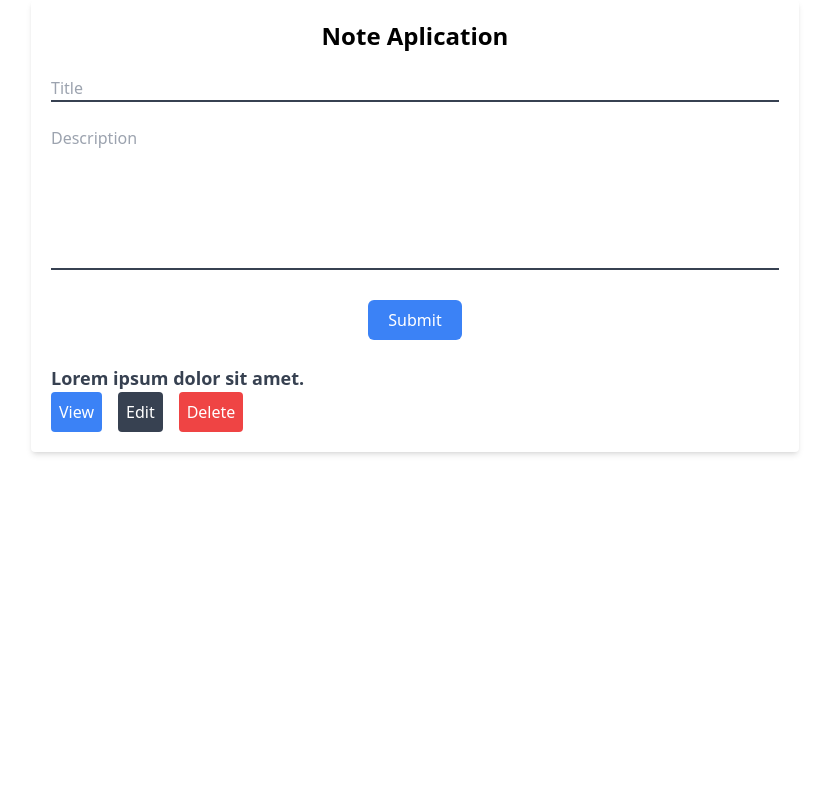
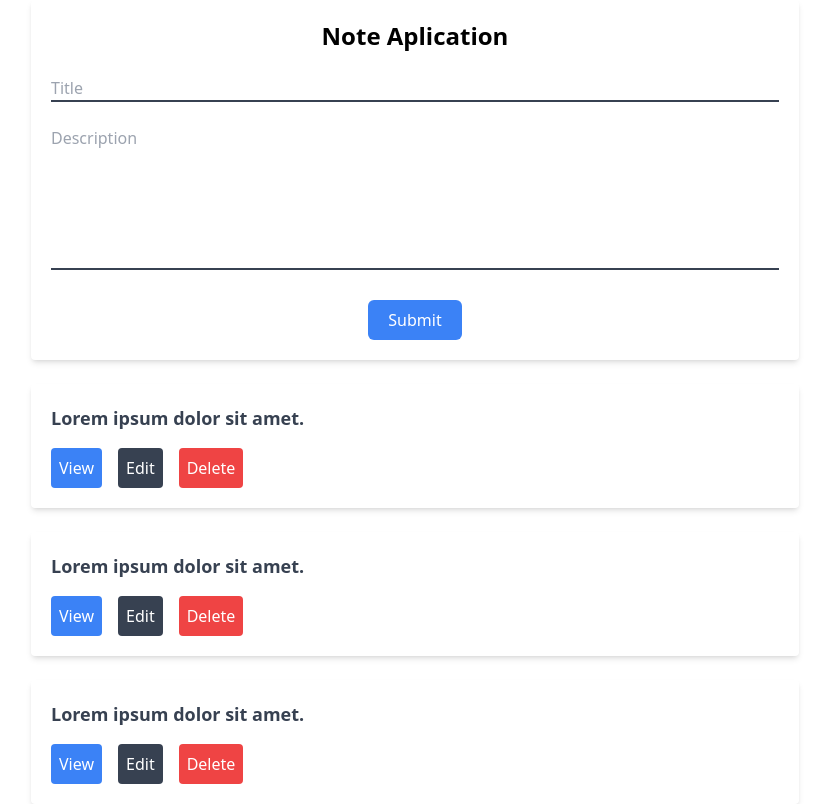
Before and after one commit to hiken056/Muffinote, a React (Vite) app in the folder todo_app/frontend/: page / in a window 1280 px wide. Shown: the whole page, without its empty margins (225-1054 px from the left). Built offline with nearby package versions, Linux system fonts and the light colour scheme.

Commit message:
react fragments/ more components

```diff
--- a/todo_app/frontend/src/App.tsx
+++ b/todo_app/frontend/src/App.tsx
@@ -1,6 +1,7 @@
 const App = () => {
   return (
-    <div className="max-w-3xl mx-auto bg-white shadow-md rounded p-5 space-y-6">
+    <div className="max-w-3xl mx-auto space-y-6">
+      <div className=" space-y-6  bg-white shadow-md rounded p-5">
         <h1 className=" font-semibold text-2xl text-center">Note Aplication</h1>
         <div>
           <input
@@ -16,17 +17,42 @@
           ></textarea>
         </div>
         <div className="text-center">
-        <button className="bg-blue-500 text-white px-5 py-2 rounded-md">Submit</button>
+          <button className="bg-blue-500 text-white px-5 py-2 rounded-md">
+            Submit
+          </button>
         </div>
-
-
+      </div>
+      <div className = "b-white shadow-md rounded p-5">
         {/* Note Items */}
-      <div>
-        <p className="font-semibold text-gray-700 text-lg">Lorem ipsum dolor sit amet.</p>
+        <p className="font-semibold text-gray-700 text-lg mb-4">
+          Lorem ipsum dolor sit amet.
+        </p>
         <div className="space-x-4">
-          <button className="bg-blue-500 text-white p-2 rounded"  >View</button>
-          <button className="bg-gray-700 text-white p-2 rounded" >Edit</button>
-          <button className="bg-red-500 text-white p-2 rounded" >Delete</button>
+          <button className="bg-blue-500 text-white p-2 rounded">View</button>
+          <button className="bg-gray-700 text-white p-2 rounded">Edit</button>
+          <button className="bg-red-500 text-white p-2 rounded">Delete</button>
+        </div>
+      </div>
+      <div className = "b-white shadow-md rounded p-5">
+        {/* Note Items */}
+        <p className="font-semibold text-gray-700 text-lg mb-4">
+          Lorem ipsum dolor sit amet.
+        </p>
+        <div className="space-x-4">
+          <button className="bg-blue-500 text-white p-2 rounded">View</button>
+          <button className="bg-gray-700 text-white p-2 rounded">Edit</button>
+          <button className="bg-red-500 text-white p-2 rounded">Delete</button>
+        </div>
+      </div>
+      <div className = "b-white shadow-md rounded p-5">
+        {/* Note Items */}
+        <p className="font-semibold text-gray-700 text-lg mb-4">
+          Lorem ipsum dolor sit amet.
+        </p>
+        <div className="space-x-4">
+          <button className="bg-blue-500 text-white p-2 rounded">View</button>
+          <button className="bg-gray-700 text-white p-2 rounded">Edit</button>
+          <button className="bg-red-500 text-white p-2 rounded">Delete</button>
         </div>
       </div>
     </div>
```
Lines whose indentation alone changed are shown as unchanged.
